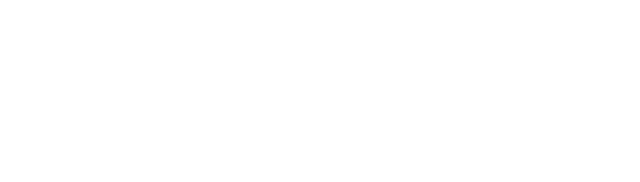
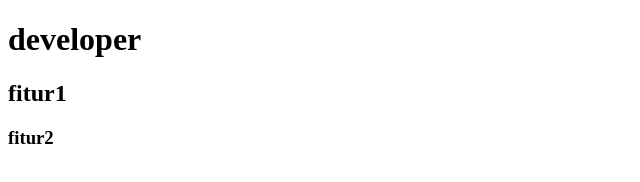
Before and after one commit to VitoChandraGunawan/VitoChandra, a plain HTML site: page index.html in a window 1280 px wide. Shown: the whole page, without its empty margins (0-640 px from the left). Drawn offline with Linux system fonts and the light colour scheme.

Commit message:
merge fitur2

```diff
--- a/index.html
+++ b/index.html
@@ -7,6 +7,8 @@
     <title>Document</title>
 </head>
 <body>
-
+    <h1> developer</h1>
+    <h2> fitur1</h2>
+    <h3> fitur2</h3>
 </body>
 </html>
```
